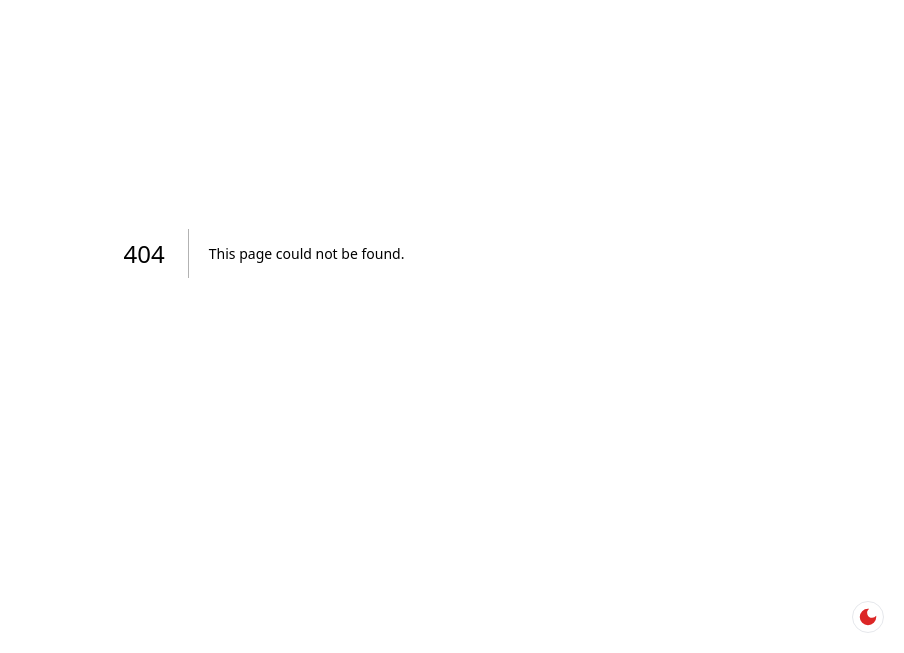
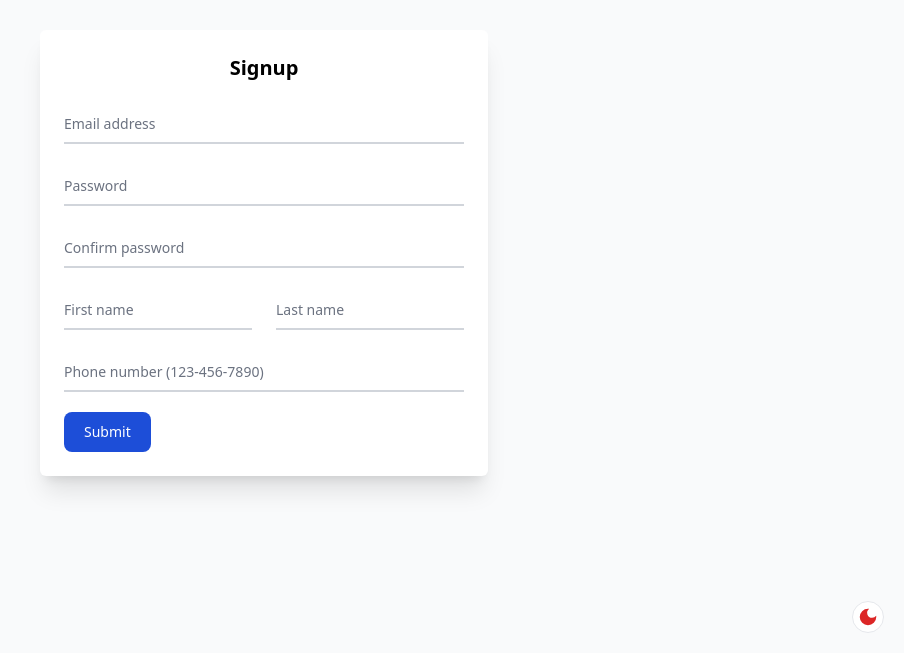
Before and after one commit to mahmoudramy84/edu-house, a Next.js app in the folder frontend/: page /auth/login in a window 1280 px wide. Before the commit this address had no page. Shown: the part 147-800 px from the top of the page, without its empty margins (376-1280 px from the left). Built offline with nearby package versions, Linux system fonts and the light colour scheme.

Commit message:
feat: :sparkles: add login & signup page

```diff
--- /dev/null
+++ b/frontend/src/app/auth/login/page.tsx
@@ -0,0 +1,12 @@
+import { AuthForm } from "@/components/auth";
+import React from "react";
+
+const Login = () => {
+  return (
+    <div>
+      <AuthForm />
+    </div>
+  );
+};
+
+export default Login;
--- /dev/null
+++ b/frontend/src/app/auth/signup/page.tsx
@@ -0,0 +1,12 @@
+import { AuthForm } from "@/components/auth";
+import React from "react";
+
+const Signup = () => {
+  return (
+    <>
+      <AuthForm/>
+    </>
+  );
+};
+
+export default Signup;
```
